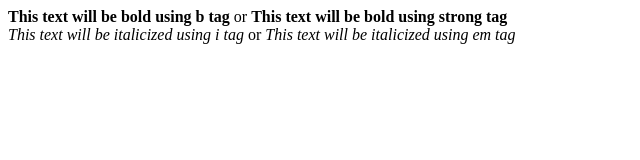
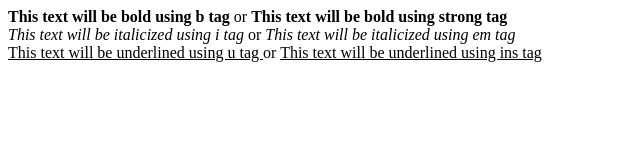
Before and after one commit to MAKWritingHouse/HTML, a plain HTML site: page HTML Tags Bold, Italic, Underline, and Strikethrough/index.html in a window 1280 px wide. Shown: the whole page, without its empty margins (0-640 px from the left). Drawn offline with Linux system fonts and the light colour scheme.

Commit message:
The Underline Formatting Tags: <u> and <ins>

```diff
--- a/HTML Tags Bold, Italic, Underline, and Strikethrough/index.html
+++ b/HTML Tags Bold, Italic, Underline, and Strikethrough/index.html
@@ -11,3 +11,11 @@ or
 or
 
 <em>This text will be italicized using em tag</em>
+
+<br />
+
+<u>This text will be underlined using u tag </u>
+
+or
+
+<ins>This text will be underlined using ins tag </ins>
```
